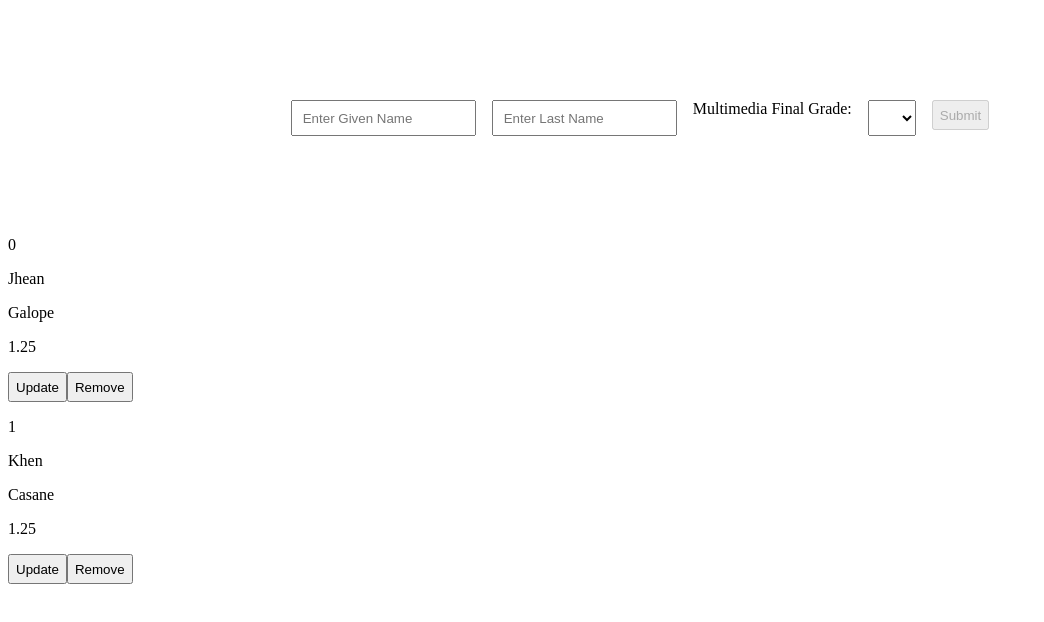
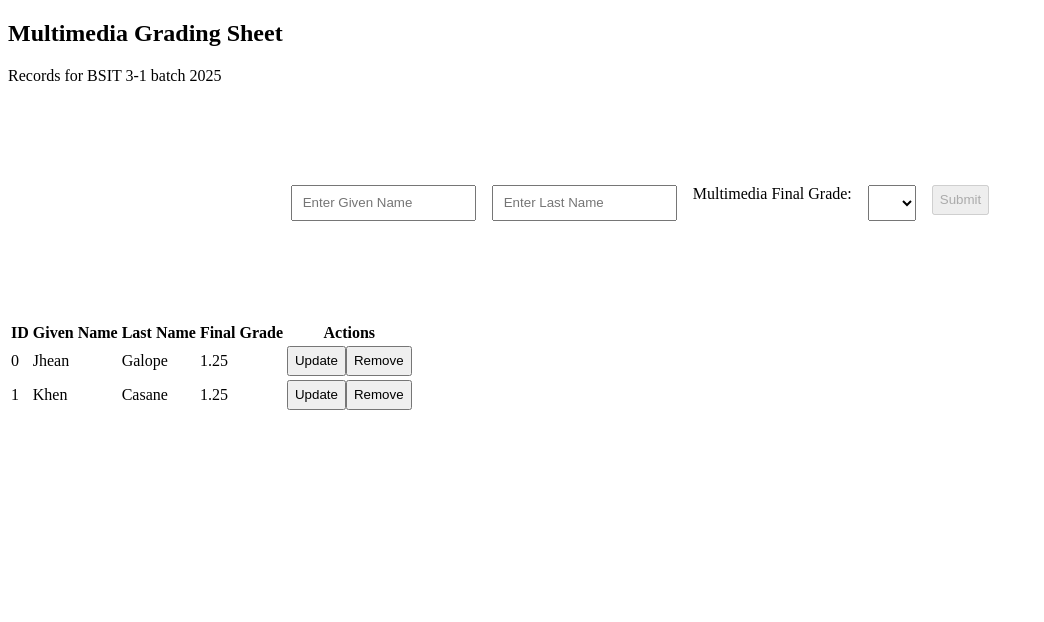
Before and after one commit to PUP-BSIT/exercise-4-vrzn_appdev, an Angular app: page / in a window 1280 px wide. Shown: the top 622 px of the page, without its empty margins (0-1044 px from the left). Built offline with nearby package versions, Linux system fonts and the light colour scheme.

Commit message:
Add some content

```diff
--- a/src/app/parent/parent.component.html
+++ b/src/app/parent/parent.component.html
@@ -1,12 +1,12 @@
 <div *ngIf="message" class="success-message">{{ message }}</div>
 <div *ngIf="alertMessage" class="alert-message">{{ alertMessage }}</div>
+<div class="main-header">
+    <h2>Multimedia Grading Sheet</h2>
+    <p>Records for BSIT 3-1 batch 2025</p>
+</div>
 <div class="input-container">
-    <input type="text" placeholder="Enter Given Name" [(ngModel)]=
-        "newStudent.givenName" #givenName="ngModel" required
-        (keypress)="validateInput($event)">
-    <input type="text" placeholder="Enter Last Name" [(ngModel)]=
-        "newStudent.lastName" #lastName="ngModel" required
-        (keypress)="validateInput($event)">
+    <input type="text" placeholder="Enter Given Name" [(ngModel)]="newStudent.givenName" #givenName="ngModel" required (keypress)="validateInput($event)">
+    <input type="text" placeholder="Enter Last Name" [(ngModel)]="newStudent.lastName" #lastName="ngModel" required (keypress)="validateInput($event)">
     <label for="finalGrade">Multimedia Final Grade:</label>
     <select [(ngModel)]="newStudent.finalGrade" #finalGrade="ngModel" required>
         <option value="1.00">1.00</option>
@@ -19,13 +19,30 @@
         <option value="3.0">3.0</option>
         <option value="5.0">5.0</option>
     </select>
-    <button (click)="addOrUpdateStudent()" [disabled]="!givenName.valid ||
-        !lastName.valid || !finalGrade.valid">
+    <button (click)="addOrUpdateStudent()" [disabled]="!givenName.valid || !lastName.valid || !finalGrade.valid">
         {{ isUpdating ? 'Save Changes' : 'Submit' }}
     </button>
 </div>
-<div *ngFor="let student of students" class="row">
-    <app-child [student]=student />
-    <button (click)="onUpdate(student.studentId)">Update</button>
-    <button (click)="removeStudent(student.studentId)">Remove</button>
-</div>
+<table class="students-table">
+    <thead>
+        <tr>
+            <th>ID</th>
+            <th>Given Name</th>
+            <th>Last Name</th>
+            <th>Final Grade</th>
+            <th>Actions</th>
+        </tr>
+    </thead>
+    <tbody>
+        <tr *ngFor="let student of students">
+            <td>{{ student.studentId }}</td>
+            <td>{{ student.givenName }}</td>
+            <td>{{ student.lastName }}</td>
+            <td>{{ student.finalGrade }}</td>
+            <td>
+                <button (click)="onUpdate(student.studentId)">Update</button>
+                <button (click)="removeStudent(student.studentId)">Remove</button>
+            </td>
+        </tr>
+    </tbody>
+</table>
```
